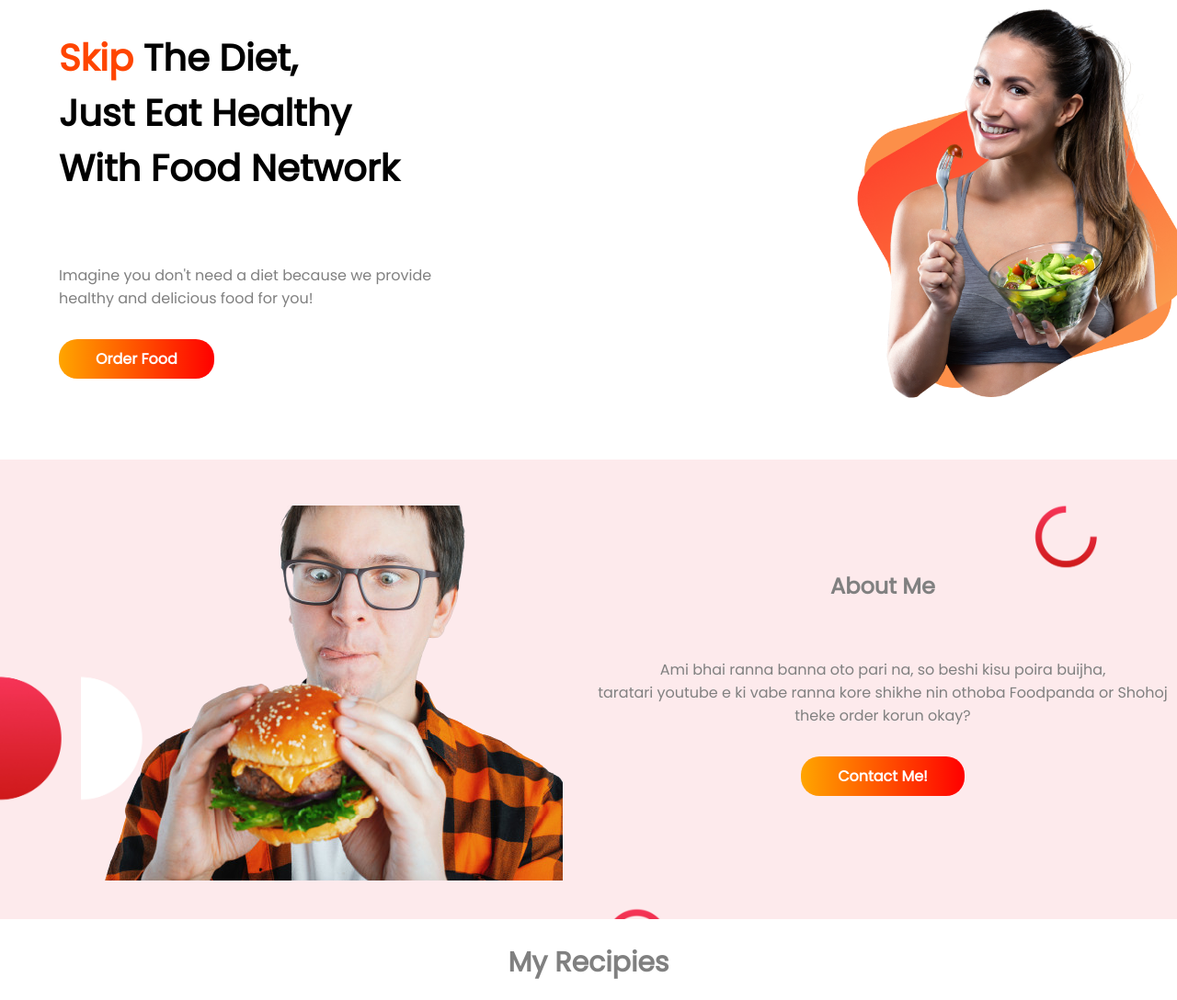
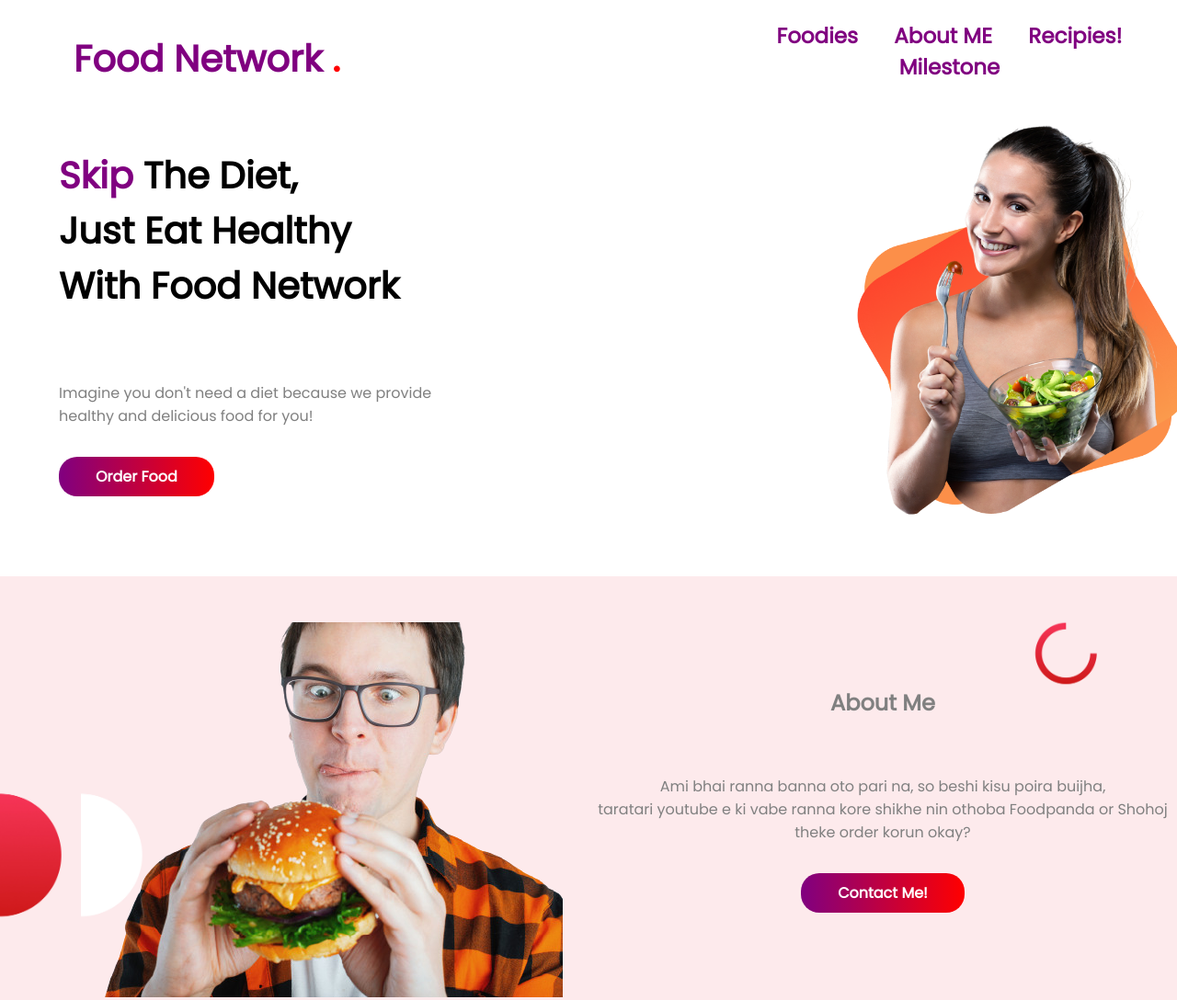
Before and after one commit to samkabir/Simple-HTML-CSS-Food-Network-Page, a plain HTML site: page index.html in a window 1280 px wide. Shown: the top 1088 px of the page at 92% size. Drawn offline with Linux system fonts and the light colour scheme.

Commit message:
finishing touches

```diff
--- a/index.html
+++ b/index.html
@@ -17,12 +17,27 @@
 
 </head>
 <body>
+    <!--Header Section Starts-->
+    <section class="flexible-container">
+        <div id="navbar-title">
+            <h1>Food Network <span id=dot>.</span></h1>
+        </div>
+
+        <div id="navbar-right">
+            <a class="navbar-items" href="#orderfood">Foodies</a>
+            <a class="navbar-items" href="#boutme">About ME</a>
+            <a class="navbar-items" href="#recipeees">Recipies!</a>
+            <a class="navbar-items" href="#milestones">Milestone</a>
+        </div>
+    </section>
+    <!--Header Section Starts-->
+
     <!--Order Food Section Starts-->
-    <section class="Order-Food flexible-container">
+    <section id="orderfood" class="Order-Food flexible-container">
 
         <!-- Left Part -->
         <div id="half-width1">
-            <h1><span id="orange">Skip</span> The Diet, <br> Just Eat Healthy <br> With Food Network</h1>
+            <h1><span id="purple">Skip</span> The Diet, <br> Just Eat Healthy <br> With Food Network</h1>
             <br>
             <p class="para-first">Imagine you don't need a diet because we provide <br>  healthy and delicious food for you!</p>
             <br>
@@ -39,7 +54,7 @@
 
 
     <!--About Me Section Starts-->
-    <section class="About-Me flexible-container">
+    <section id="boutme" class="About-Me flexible-container">
         <!-- Left Part -->
         <div class="me-burger">
             <img src="images/male/young-guy-holding-fresh-burger_79782-176-removebg-preview.png" alt="me">
@@ -58,7 +73,7 @@
 
 
     <!--My Recipies Section Starts-->
-    <section class="recipies">
+    <section id="recipeees" class="recipies">
         <div>
             <h1 id="recipies-header">My Recipies</h1>
 
@@ -84,7 +99,7 @@
                 Dupurer Khabar
             </h3>
             <p class="cards-text">
-                Polao, Kacchi, Biriyani, Teheri. hen ten koto ki khawha jao, so deri na kore order kore felun.
+                Polao, Kacchi, Biriyani, Teheri. hen ten koto ki khawa<br> jao, so deri na kore order kore felun.
             </p>
         </div>
         <div class="card-all">
@@ -100,7 +115,7 @@
     <!--My Recipies Cards Section Ends-->
 
     <!--Random Section Starts-->
-    <section>
+    <section id="milestones">
         <div class="flexible-container" id="parent">
             <div class="child">
                 <h1 class="child-title">700k</h1>
@@ -122,7 +137,7 @@
 
     <!--Footer Section -->
     <footer>
-        <h1 id="footer-title"><span id="orange">FOOD</span> NETWORK</h1>
+        <h1 id="footer-title"><span id="purple">FOOD</span> NETWORK</h1>
         <p id="footer-text">Eat Healthy to Live healthy. Live Healthy to live Happy!</p>
     </footer>
 
--- a/style.css
+++ b/style.css
@@ -45,7 +45,7 @@ footer{
 }
 .food-Button{
     text-decoration: none;
-    background-image:linear-gradient(to right, orange, red);
+    background-image:linear-gradient(to right, purple, red);
     padding: 10px 40px;
     border-radius:20px;
     color: white;
@@ -56,7 +56,7 @@ footer{
 }
 .contact-me{
     text-decoration: none;
-    background-image:linear-gradient(to right, orange, red);
+    background-image:linear-gradient(to right, purple, red);
     padding: 10px 40px;
     border-radius:20px;
     color: white;
@@ -127,7 +127,7 @@ footer{
     font-size: 20px;
     font-weight: 200;
     margin-top: -33px;
-    margin-left: 100px;
+    margin-left: 80px;
 }
 #recipies-header{
     color:gray;
@@ -141,8 +141,8 @@ footer{
     font-weight:300;
     text-align: center;
 }
-#orange{
-    color: orangered;
+#purple{
+    color: purple;
 }
 #about-title{
     color: gray;
@@ -154,3 +154,25 @@ footer{
 #footer-text{
     color: white;
 }
+#navbar-title{
+    color: purple;
+    width:60%;
+    margin-left: 80px;
+}
+#navbar-right{
+    color: purple;
+    width:40%;
+    text-align: center;
+    margin-top: 22px;
+}
+#dot{
+    color: red;
+    font-size: 41px;
+}
+.navbar-items{
+    padding: 10px 25px 10px 10px;
+    color: purple;
+    text-decoration: none;
+    font-size: 23px;
+    font-weight: bolder;
+}
```
